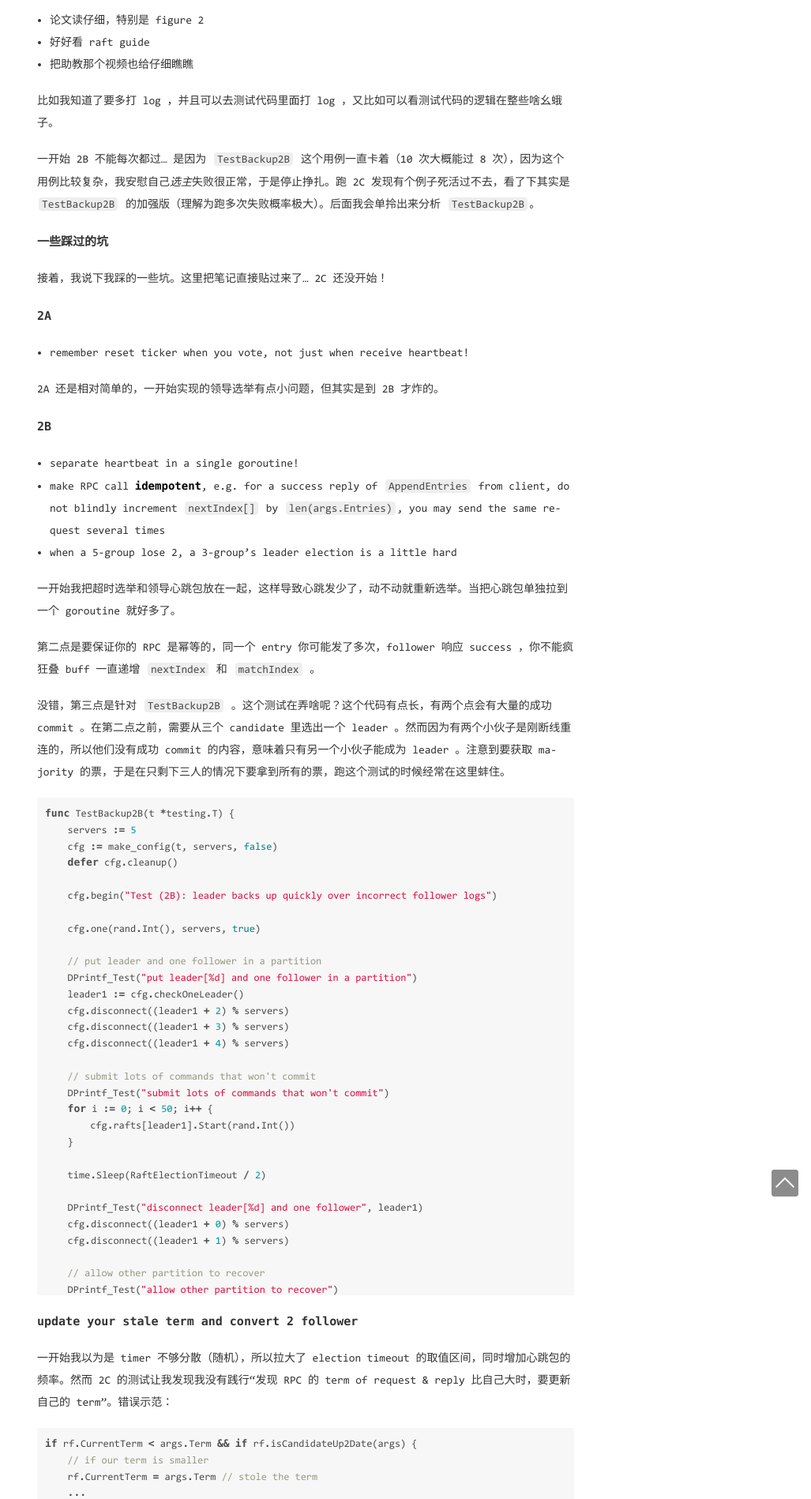
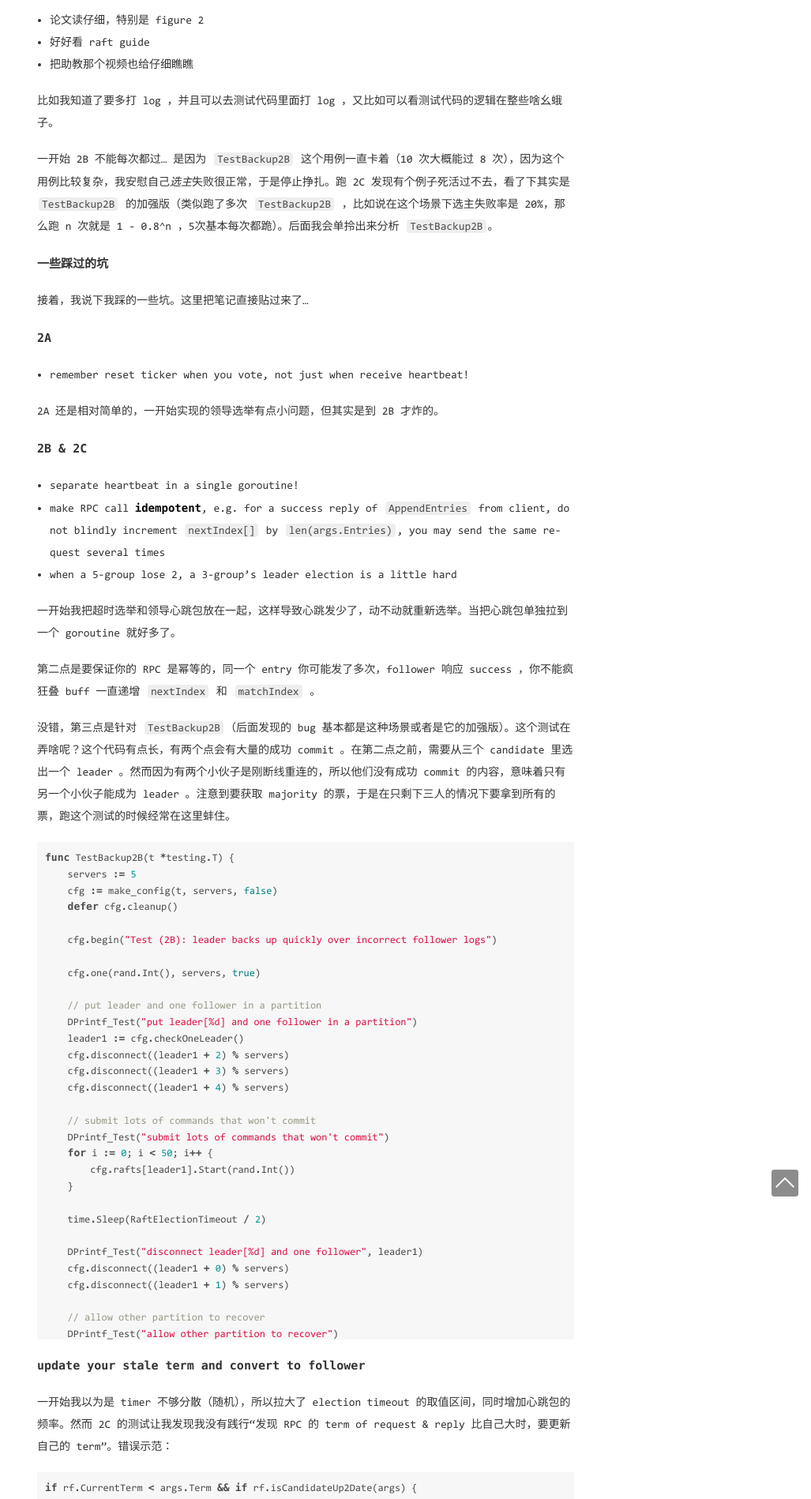
Before and after one commit to enochii/enochii.github.io, a Jekyll site: the page built from _posts/2022-3-16-6.824-lab2.md, in a window 1280 px wide. Shown: the part 534-2432 px from the top of the page at 79% size, without its empty margins (253-1280 px from the left). Built offline with Jekyll 4.4.1, drawn with Linux system fonts in a browser that asks for light colours; comment, search, counter and statistics services are not loaded; some of the changed text lies outside the part shown.

Commit message:
Update 2022-3-16-6.824-lab2.md

````diff
--- a/_posts/2022-3-16-6.824-lab2.md
+++ b/_posts/2022-3-16-6.824-lab2.md
@@ -20,11 +20,11 @@ categories: [mit6.824, distributed system]
 
 比如我知道了要多打 log ，并且可以去测试代码里面打 log ，又比如可以看测试代码的逻辑在整些啥幺蛾子。
 
-一开始 2B 不能每次都过... 是因为 `TestBackup2B` 这个用例一直卡着（10 次大概能过 8 次），因为这个用例比较复杂，我安慰自己*选主*失败很正常，于是停止挣扎。跑 2C 发现有个例子死活过不去，看了下其实是 `TestBackup2B` 的加强版（理解为跑多次失败概率极大）。后面我会单拎出来分析 `TestBackup2B`。
+一开始 2B 不能每次都过... 是因为 `TestBackup2B` 这个用例一直卡着（10 次大概能过 8 次），因为这个用例比较复杂，我安慰自己*选主*失败很正常，于是停止挣扎。跑 2C 发现有个例子死活过不去，看了下其实是 `TestBackup2B` 的加强版（类似跑了多次 `TestBackup2B` ，比如说在这个场景下选主失败率是 20%，那么跑 n 次就是 1 - 0.8^n ，5次基本每次都跪）。后面我会单拎出来分析 `TestBackup2B`。
 
 ### 一些踩过的坑
 
-接着，我说下我踩的一些坑。这里把笔记直接贴过来了... 2C 还没开始！
+接着，我说下我踩的一些坑。这里把笔记直接贴过来了...
 
 #### 2A
 
@@ -44,7 +44,7 @@ categories: [mit6.824, distributed system]
 
 第二点是要保证你的 RPC 是幂等的，同一个 entry 你可能发了多次，follower 响应 success ，你不能疯狂叠 buff 一直递增 `nextIndex` 和 `matchIndex` 。
 
-没错，第三点是针对 `TestBackup2B` 。这个测试在弄啥呢？这个代码有点长，有两个点会有大量的成功 commit 。在第二点之前，需要从三个 candidate 里选出一个 leader 。然而因为有两个小伙子是刚断线重连的，所以他们没有成功 commit 的内容，意味着只有另一个小伙子能成为 leader 。注意到要获取 majority 的票，于是在只剩下三人的情况下要拿到所有的票，跑这个测试的时候经常在这里蚌住。
+没错，第三点是针对 `TestBackup2B`（后面发现的 bug 基本都是这种场景或者是它的加强版）。这个测试在弄啥呢？这个代码有点长，有两个点会有大量的成功 commit 。在第二点之前，需要从三个 candidate 里选出一个 leader 。然而因为有两个小伙子是刚断线重连的，所以他们没有成功 commit 的内容，意味着只有另一个小伙子能成为 leader 。注意到要获取 majority 的票，于是在只剩下三人的情况下要拿到所有的票，跑这个测试的时候经常在这里蚌住。
 
 ```go
 func TestBackup2B(t *testing.T) {
@@ -131,7 +131,7 @@ func TestBackup2B(t *testing.T) {
 }
 ```
 
-##### update your stale term and convert 2 follower
+##### update your stale term and convert to follower
 
 一开始我以为是 timer 不够分散（随机），所以拉大了 election timeout 的取值区间，同时增加心跳包的频率。然而 2C 的测试让我发现我没有践行“发现 RPC 的 term of request & reply 比自己大时，要更新自己的 term”。错误示范：
 
@@ -143,18 +143,18 @@ if rf.CurrentTerm < args.Term && if rf.isCandidateUp2Date(args) {
 }
 ```
 
-应该改成如下，2B 好像没问题了？接着 2C 开始 apply error(leader 尝试覆盖已经 commit 的信息)，这里一开始更新 term 时没有主动切换为 follower， 当一个 stale leader 重连成功后如果更新 term ，并且不切成 follower ，那么就会出现脑裂（split brain）。
+应该改成如下，2B 好像没问题了？接着开始 apply error(leader 尝试覆盖已经 commit 的信息)。这里一开始更新 term 时没有同时切换为 follower， 考虑一种场景，当一个 stale leader 重连后更新 term 但不切成 follower ，那么就会出现脑裂（split brain），会让 follower 误认为它是 leader，然后删错日志。
 
 ```go
 if rf.CurrentTerm < args.Term {
-		// if our term is smaller
-		rf.CurrentTerm = args.Term // stole the term
-		rf.convert2Follower() // remember this...
-		// but we may not vote for it
-		if rf.isCandidateUp2Date(args) {
-			...
-		}
+	// if our term is smaller
+	rf.CurrentTerm = args.Term // stole the term
+	rf.convert2Follower() // remember this...
+	// but we may not vote for it
+	if rf.isCandidateUp2Date(args) {
 		...
+	}
+	...
 }
 ```
 
@@ -165,14 +165,16 @@ if rf.CurrentTerm < args.Term {
 - 接到 leader 的心跳包
 - 超时后你开始了一轮选举
 
+```go
 func (rf *Raft) convert2Follower(reason string) {
 	if rf.serverState != FOLLOWER {
 		DPrintf("[%d] convert to follwer because %s", rf.me, reason)
 		rf.serverState = FOLLOWER
 		rf.VotedFor = -1
 	}
-	rf.lastHeartbeat = time.Now() // error here
+	rf.lastHeartbeat = time.Now() // error here, naive!
 }
+```
 
 说到底踩了这么多坑，还是没有深刻落实 Figure 2，但每次发现 bug 前我都觉得我尽力了...
 
````
Also changed, not shown: other parts of _posts/2022-3-16-6.824-lab2.md (+1 -1 lines).
